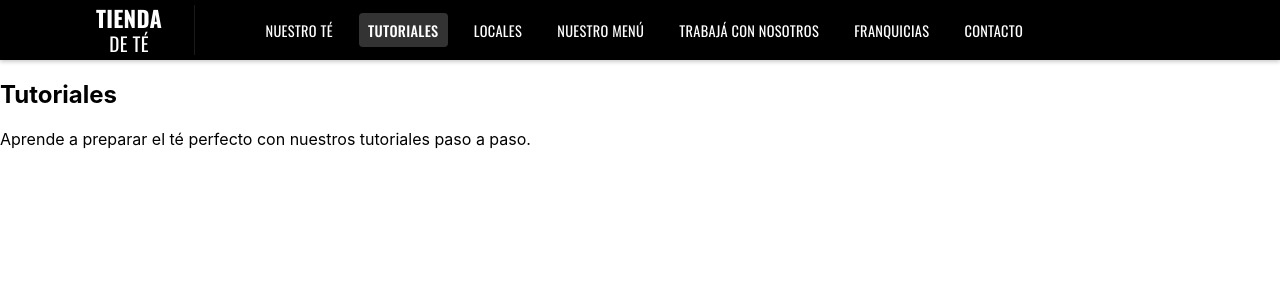
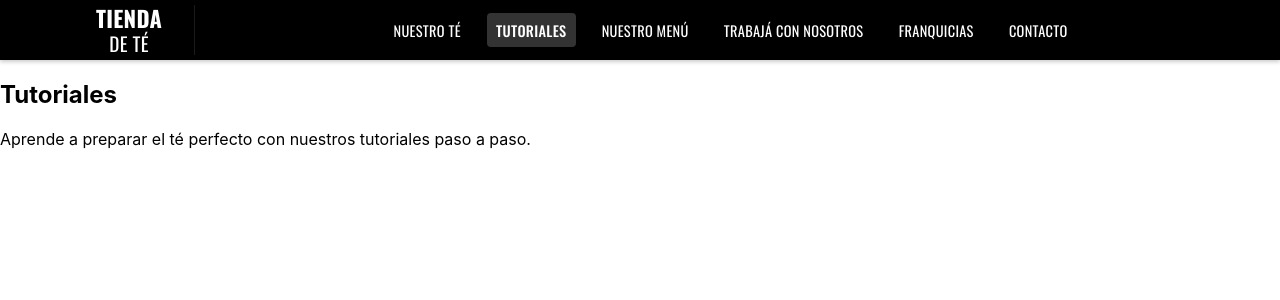
Before and after one commit to MatiasNarvaja/tienda-de-te, an Angular app: page /tutoriales in a window 1280 px wide. Shown: the top 300 px of the page. Built offline with nearby package versions, Linux system fonts and the light colour scheme.

Commit message:
se alimina locales y se ajusta el margen

```diff
--- a/src/app/pages/locales/locales.component.html
+++ /dev/null
@@ -1,5 +0,0 @@
-<section class="locales-section">
-  <h1>Nuestros Locales</h1>
-  <p>Encontrá la tienda de té más cercana a tu ubicación.</p>
-  <!-- Aquí irá el mapa y la lista de locales -->
-</section>
--- a/src/app/shared/navbar/navbar.component.scss
+++ b/src/app/shared/navbar/navbar.component.scss
@@ -62,7 +62,7 @@
   display: flex;
   gap: 1rem;
   align-items: center;
-  margin-left: 20%;
+  margin-left: 30%;
   padding-right: 2rem;
 
   @media (max-width: 768px) {
```
Also changed, not shown: src/app/app.routes.ts (+3 -5 lines), src/app/pages/locales/locales-routing.module.ts (deleted, +0 -11 lines), src/app/pages/locales/locales.component.ts (deleted, +0 -10 lines), src/app/pages/locales/locales.module.ts (deleted, +0 -17 lines), src/app/shared/navbar/navbar.component.ts (+3 -4 lines), src/app/pages/locales/locales.component.scss (deleted).
